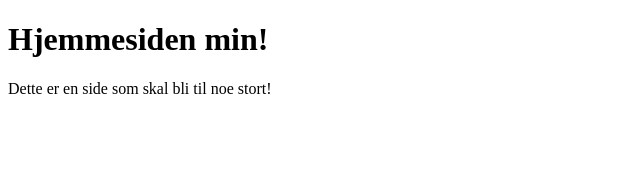
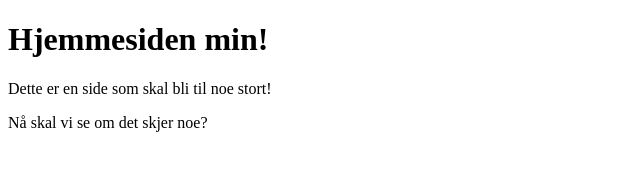
Before and after one commit to Knusk/knuteinarsnettsted, a plain HTML site: page index.html in a window 1280 px wide. Shown: the whole page, without its empty margins (0-640 px from the left). Drawn offline with Linux system fonts and the light colour scheme.

Commit message:
Update index.html

```diff
--- a/index.html
+++ b/index.html
@@ -7,5 +7,6 @@
   <body>
     <h1>Hjemmesiden min!</h1>
     <p>Dette er en side som skal bli til noe stort!</p>
+<p>Nå skal vi se om det skjer noe?</p>
   </body>
 </html>
```
